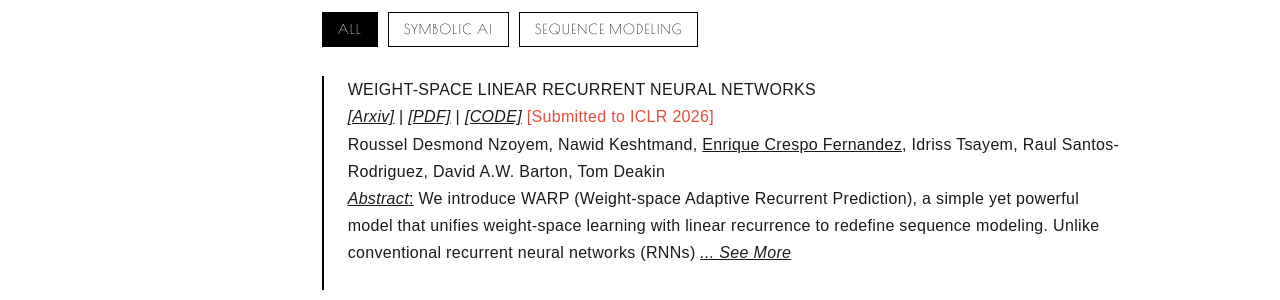
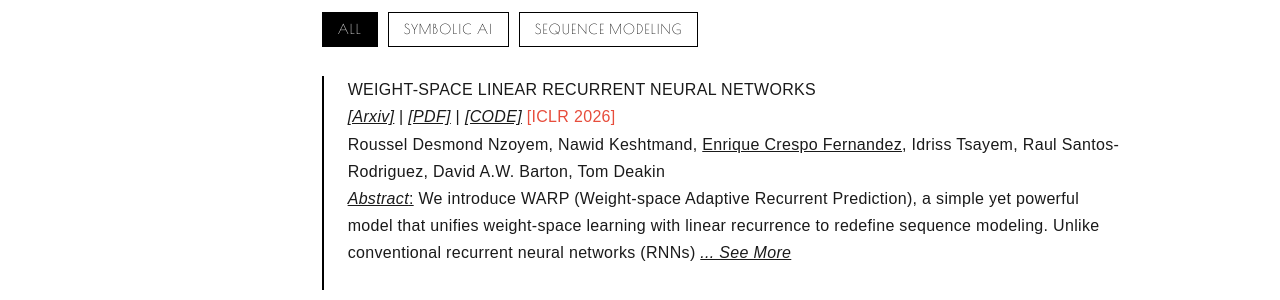
Before and after one commit to QuiqueCrespo/quiquecrespo.github.io, a Jekyll site: the page built from index.md, in a window 1280 px wide. Shown: the part 956-1256 px from the top of the page. Built offline with Jekyll 4.4.1, drawn with Linux system fonts in a browser that asks for light colours; some web fonts are replaced; comment, search, counter and statistics services are not loaded.

Commit message:
updated info

```diff
--- a/_data/cv.yaml
+++ b/_data/cv.yaml
@@ -74,7 +74,7 @@ education:
 publications:
   - title: "Weight-Space Linear Recurrent Neural Networks"
     authors: "Roussel Desmond Nzoyem, Nawid Keshtmand, Enrique Crespo Fernandez, et al."
-    venue: "Submitted to ICLR 2026"
+    venue: "ICLR 2026"
     year: "2025"
     links:
       - name: arXiv
--- a/_data/research.yaml
+++ b/_data/research.yaml
@@ -17,7 +17,7 @@ projects:
     gif:
     conference: Arxiv
     conference-web: https://arxiv.org/abs/2506.01153
-    status: Submitted to ICLR 2026
+    status: ICLR 2026
     authors: Roussel Desmond Nzoyem, Nawid Keshtmand, <u>Enrique Crespo Fernandez</u>, Idriss Tsayem, Raul Santos-Rodriguez, David A.W. Barton, Tom Deakin
     pdf: assets/papers/WEIGHT-SPACE_LINEAR_RECURRENT_NEURAL_NETWORKS.pdf
     code: https://github.com/ddrous/warp
```
